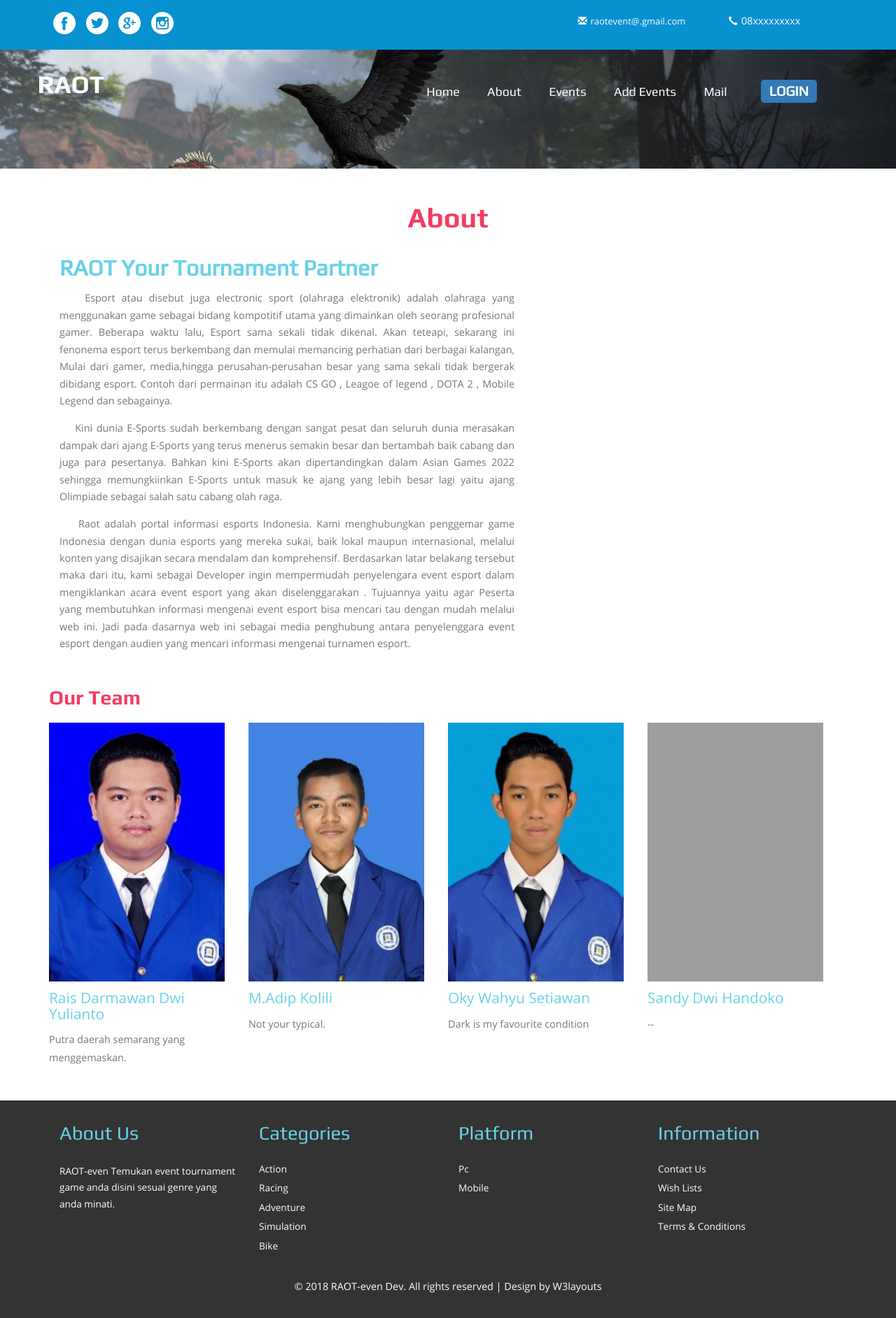
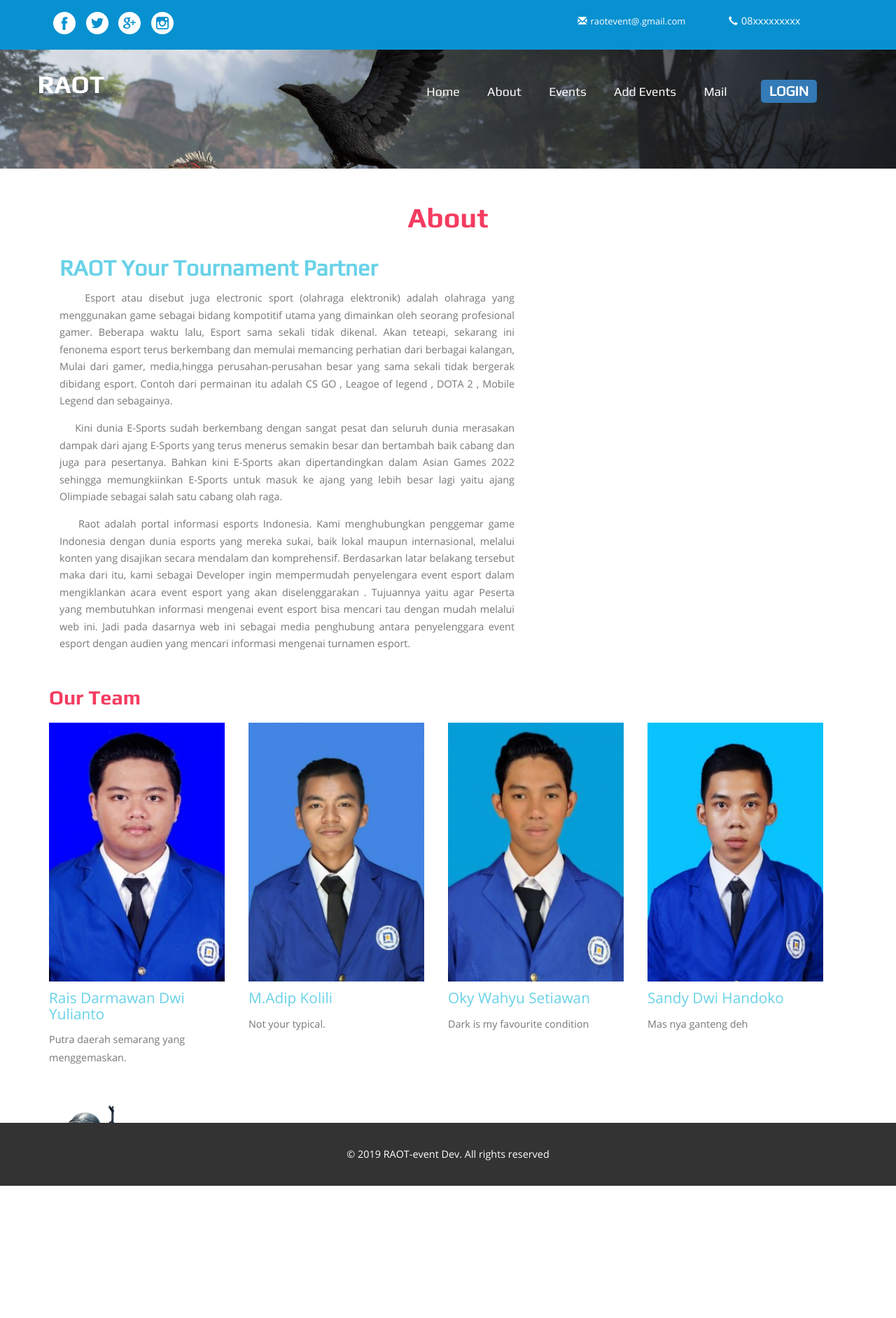
Before and after one commit to swaxtic/raot-event, a PHP site: page /about.php in a window 1280 px wide. Shown: the whole page at 70% size. After the commit the page ends 1695 px from the top, so only its background shows below. Run offline with PHP 8.4, Linux system fonts and the light colour scheme; some web fonts are replaced; grey boxes are pictures that could not be loaded.

Commit message:
Penyesuaian interface

```diff
--- a/about.php
+++ b/about.php
@@ -98,9 +98,9 @@ include "ndas.php";
 			  </div>
 			  <div class="grid_4">
 					  <div class="team-grid">
-						   <img src="images/" alt="" width='900px' height='370px'>
+						   <img src="images/A11.2016.09794.jpg" alt="" width='900px' height='370px'>
 						   <h4>Sandy Dwi Handoko</h4>
-						  <p>-- </p>
+						  <p>Mas nya ganteng deh </p>
 					  </div>
 			 </div>
 			 <div class="clearfix"></div>
@@ -111,44 +111,19 @@ include "ndas.php";
 <div class="footer">
 	 <div class="container">
 		 <div class="footer-grids">
-			 <div class="col-md-3 ftr-info">
-				 <h3>About Us</h3>
-				 <p>RAOT-even Temukan event tournament game anda disini sesuai genre yang anda minati.</p>
-			 </div>
-			 <div class="col-md-3 ftr-grid">
-				 <h3>Categories</h3>
-				 <ul class="ftr-list">
-					 <li><a href="#">Action</a></li>
-					 <li><a href="#">Racing</a></li>
-					 <li><a href="#">Adventure</a></li>
-					 <li><a href="#">Simulation</a></li>
-					 <li><a href="#">Bike</a></li>
-				 </ul>
-			 </div>
-			 <div class="col-md-3 ftr-grid">
-				 <h3>Platform</h3>
-				 <ul class="ftr-list">
-					 <li><a href="#">Pc</a></li>
-					 <li><a href="#">Mobile</a></li>
-				 </ul>
-			 </div>
-			 <div class="col-md-3 ftr-grid">
-				 <h3>Information</h3>
-				 <ul class="ftr-list">
-					 <li><a href="#">Contact Us</a></li>
-					 <li><a href="#">Wish Lists</a></li>
-					 <li><a href="#">Site Map</a></li>
-					 <li><a href="#">Terms & Conditions</a></li>
-				 </ul>
-			 </div>
-			 <div class="clearfix"></div>
-		 </div>
+
+		 	<div style="text-align: center;">
+
+			 <!..gambar>
+
+			</div>
+
 	 </div>
 </div>
-<!---->
+
 <div class="copywrite">
 	 <div class="container">
-		 <p> © 2018 RAOT-even Dev. All rights reserved | Design by <a href="http://w3layouts.com/">W3layouts</a></p>
+		 <p> © 2019 RAOT-event Dev. All rights reserved</p>
 	 </div>
 </div>
 <!---->
--- a/css/style.css
+++ b/css/style.css
@@ -546,7 +546,8 @@ ul.callbacks_tabs.callbacks1_tabs {
 }
 /*--footer--*/
 .footer{
-	background:#333;
+  background:#333;
+  background:url(../images/pubg-logo.png) no-repeat 0px 0px;
 	padding:2em 0 0 0;
 }
 .ftr-grid h3,.ftr-info h3{
```
Also changed, not shown: addevents.php (+13 -32 lines), contact.php (+13 -32 lines), events.php (+9 -34 lines), index.php (+10 -5 lines), images/A11.2016.09794.jpg (added), images/dinkes.png (added).
